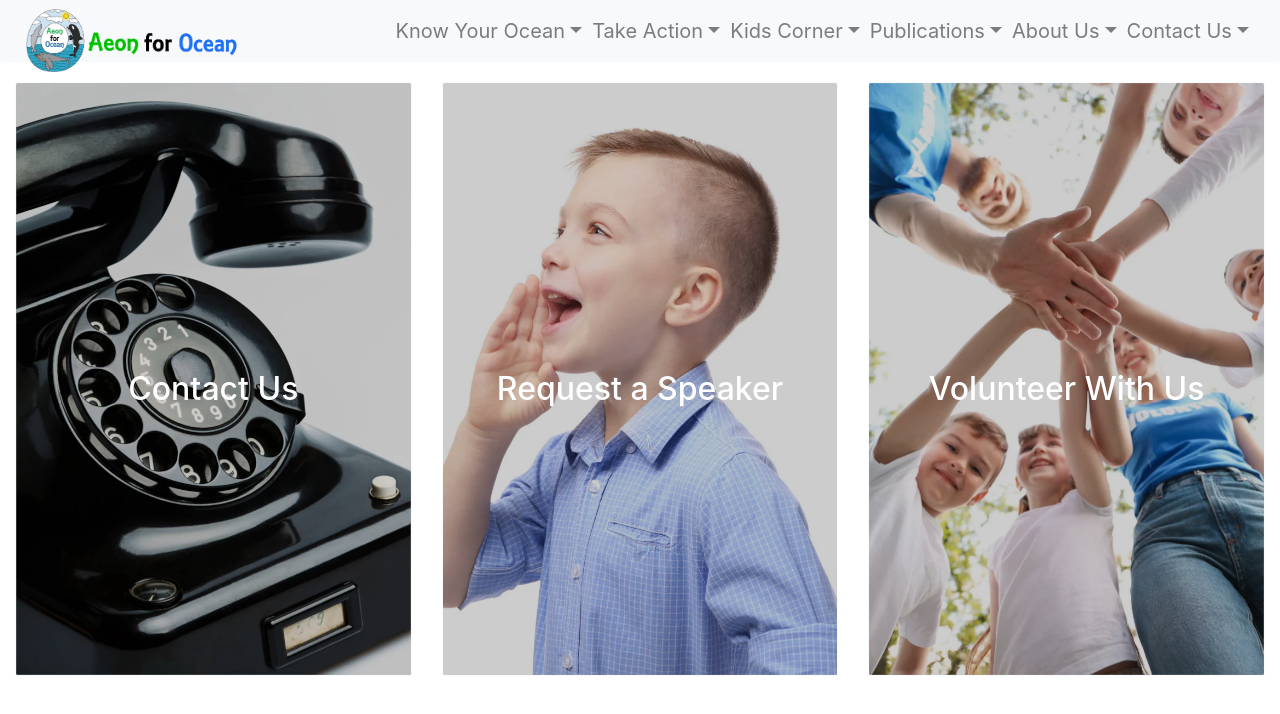
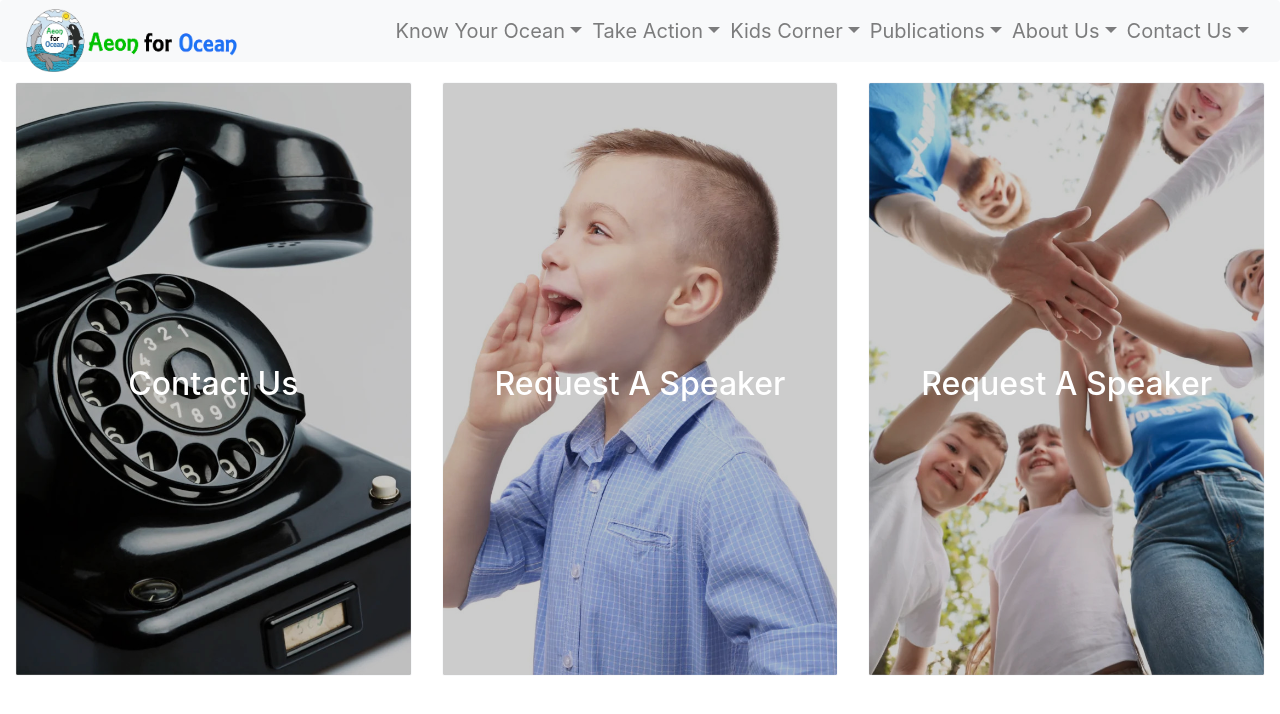
Before and after one commit to aeonforocean/NewWebsiteDesign, a React (Create React App) app: page /contact-us in a window 1280 px wide. Shown: the top 714 px of the page. Built offline with nearby package versions, Linux system fonts and the light colour scheme.

Commit message:
updated contact us

```diff
--- a/src/pages/ContactUs/ContactUs/ContactUs.module.css
+++ b/src/pages/ContactUs/ContactUs/ContactUs.module.css
@@ -2,7 +2,6 @@
 .cardComponent {
   width:auto;
   height:100%;
-  transition: transform 1s; /* Animation */
 }
 
 .cardTitle {
@@ -15,12 +14,21 @@
   flex-direction: row;
   justify-content: center;
   align-items: center;
+  transition: transform 0.5s; /* Animation */
 }
 
 .cardImage {
   filter: brightness(80%);
 }
 
-.cardComponent :hover{
-  transform: scale(1.2);
+.cardImageSpeaker {
+  height: 100% im !important;
+  object-fit: cover;
 }
+.cardTitleWord{
+  transition: transform 0.5s;
+}
+
+.cardTitle:hover .cardTitleWord{
+  transform: scale(1.5);
+}
--- a/src/pages/ContactUs/ContactUs/index.jsx
+++ b/src/pages/ContactUs/ContactUs/index.jsx
@@ -6,7 +6,7 @@ import SpeakerPic from "../../../img/speaker_desk.jpg";
 import VolunteerPic from "../../../img/volunteer.jpg";
 import classes from "./ContactUs.module.css";
 
-function ContactUs() {
+function ContactUs(props) {
 
     return (
         <>
@@ -17,19 +17,20 @@ function ContactUs() {
                     <Card border="light" className = {classes.cardComponent}>
                         <Card.Img src = {ContactPic} className = {classes.cardImage}></Card.Img>
                         <Card.ImgOverlay>
-                            <Card.Title className={classes.cardTitle}>Contact Us</Card.Title>
+                            <Card.Title className={classes.cardTitle}><p className={classes.cardTitleWord}>Contact Us</p></Card.Title>
                         </Card.ImgOverlay>
                     </Card>
                 </Col>
                 {/* Request Speaker */}
                 <Col>
-                    <Card border="light" className = {classes.cardComponent}>
-                        <Card.Img src = {SpeakerPic} className = {classes.cardImage} style={{height: "100%", objectFit: "cover"}}></Card.Img>
-                        <Card.ImgOverlay>
-                            <Card.Title className={classes.cardTitle}>Request a Speaker</Card.Title>
-                        </Card.ImgOverlay>
+                <Card border="light" className = {classes.cardComponent} style =  {{height: "100%"}} onClick = {() => props.history.push("/contact-us/request-a-speaker")}>
+                    <Card.Img src = {SpeakerPic} style = {{height:"100%", objectFit: "cover"}} className = {classes.cardImage} ></Card.Img>
+                    <Card.ImgOverlay style = {{height:"100%"}}>
+                        <Card.Title className={classes.cardTitle}><p className={classes.cardTitleWord}>Request A Speaker</p></Card.Title>
+                    </Card.ImgOverlay>
 
-                    </Card>
+                </Card>
+
                 </Col>
                 {/* Volunteer */}
                 <Col>
@@ -37,7 +38,7 @@ function ContactUs() {
                         <Card border="light" className = {classes.cardComponent}>
                             <Card.Img src = {VolunteerPic} className = {classes.cardImage}></Card.Img>
                             <Card.ImgOverlay>
-                                <Card.Title  className={classes.cardTitle}>Volunteer With Us</Card.Title>
+                                <Card.Title className={classes.cardTitle}><p className={classes.cardTitleWord}>Request A Speaker</p></Card.Title>
                             </Card.ImgOverlay>
                         </Card>
                     </div>
--- a/src/pages/ContactUs/RequestASpeaker/RequestASpeaker.module.css
+++ b/src/pages/ContactUs/RequestASpeaker/RequestASpeaker.module.css
@@ -8,7 +8,7 @@
 
 .formContainer {
     margin: 0% 20% 0% 20%;
-    background-color:rgba(255,255,255, .8);
+    background-color:rgba(250,250,250, .85);
 }
 
 .formContent {
--- a/src/pages/ContactUs/RequestASpeaker/index.jsx
+++ b/src/pages/ContactUs/RequestASpeaker/index.jsx
@@ -3,6 +3,7 @@ import { Form, Col, Button } from 'react-bootstrap';
 import classes from './RequestASpeaker.module.css';
 import {states} from '../../../contants'
 
+//TODO: maybe send information in email to a founder email address
 function RequestASpeaker()  {
     return (
         <div className = {classes.pageContainer}>
@@ -58,10 +59,9 @@ function RequestASpeaker()  {
                         <Form.Check
                         required
                         type = "checkbox"
-                        feedbackTooltip
-                        label="By checking this box I am providng consent that I am over 18 years or older."
                         name = "ageOver18" />
                     </Form.Group>
+                    <Form.Label>By checking this box I am providng consent that I am over 18 years or older.</Form.Label>
                     </Form.Row>
 
                     <Button type="submit" size = "lg">Submit Form</Button>
```
